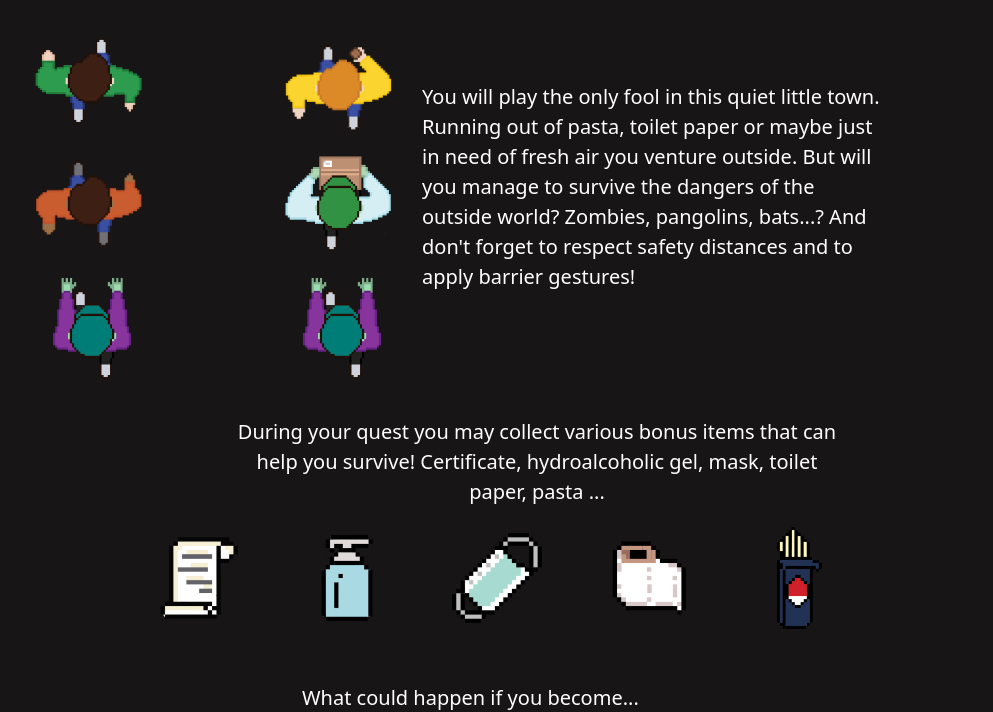
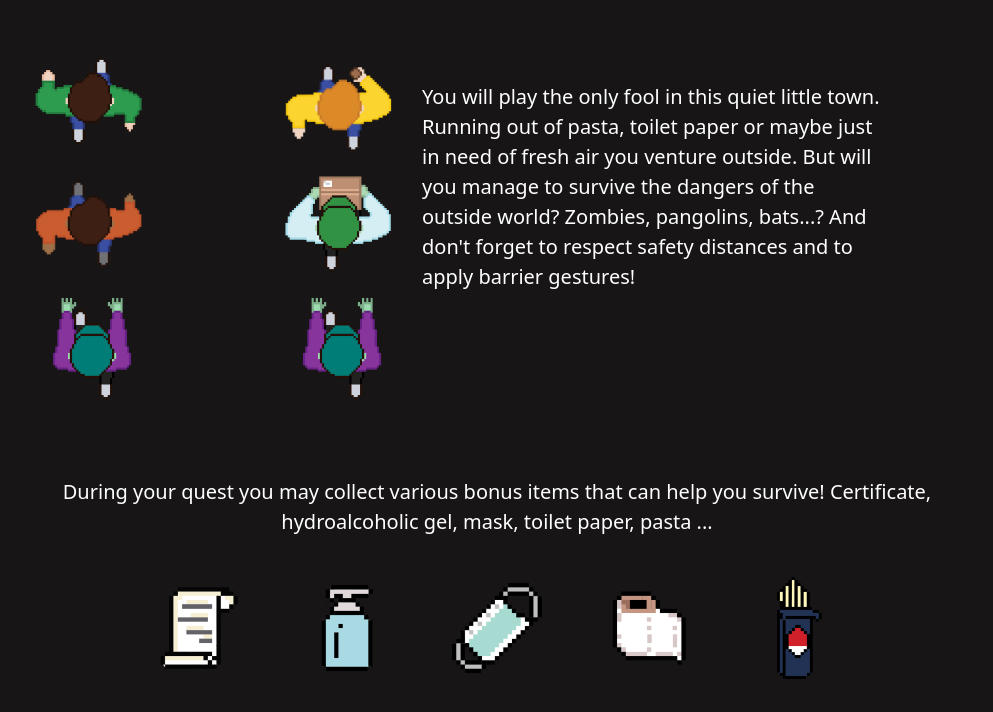
Before and after one commit to GitSquared/plagueRunner, a website: page index.html in a window 1280 px wide. Shown: the part 1038-1750 px from the top of the page, without its empty margins (143-1136 px from the left). Drawn offline with Linux system fonts and the light colour scheme.

Commit message:
Align goal text and fix the container

```diff
--- a/css/index.css
+++ b/css/index.css
@@ -86,6 +86,7 @@ p.gameplay {
 }
 
 div.gameplay-img img {
+margin: 20px 0;
 width: 125px;
 height: 125px;
 }
@@ -102,16 +103,15 @@ div.gameplay-img {
 div.items {
   display: flex;
   justify-content: center;
-
 }
 
-.goal {
-width: 610px;
-font-size: 20px;
-line-height: 30px;
-text-align: center;
-margin-left: 200px;
+.object {
+  font-size: 20px;
+  line-height: 30px;
+  text-align: center;
+  margin: 40px 0;
 }
+
 
 div.items img {
   width: 90px;
@@ -147,13 +147,14 @@ div.blood h4 {
   background-size: contain;
 }
 
+
 div a.playButton {
   display:block;
   width: 150px;
   height: 50px;
   margin: 60px auto;
   line-height: 45px;
-  /* border-radius: 15px; */
+  /* border-radius: 10px; */
   background: linear-gradient(180deg, #990000, #660000, #4c0000,#190000);
   border: 0 solid;
   box-shadow: inset 0 0 20px rgba(255, 255, 255, 0);
@@ -171,13 +172,15 @@ div a.playButton {
 }
 
 div a.playButton:hover{
-  background: linear-gradient(180deg, #190000, #4c0000, #660000, #990000);
+  /* background: linear-gradient(180deg, #2C2B2B,#630707, #8C0707, #C00606); */
   border: 1px solid;
+  outline-color: rgba(255, 255, 255, 0);
   outline-offset: 15px;
   text-shadow: 1px 1px 2px #427388;
 }
 
-div.find {
+div.find
+{
   font-family: 'Alegreya Sans SC', sans-serif;
   font-size: 40px;
   padding-left: 20px;
```
Also changed, not shown: index.html (+1 -1 lines).
